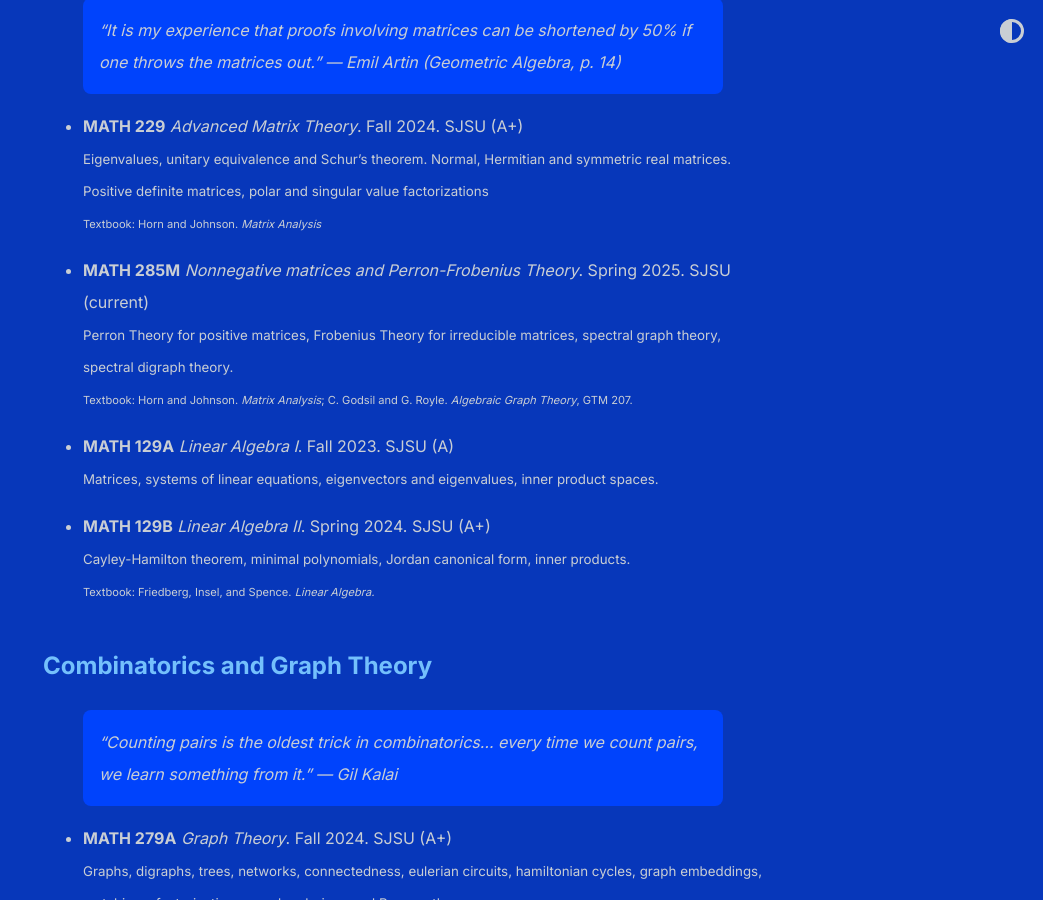
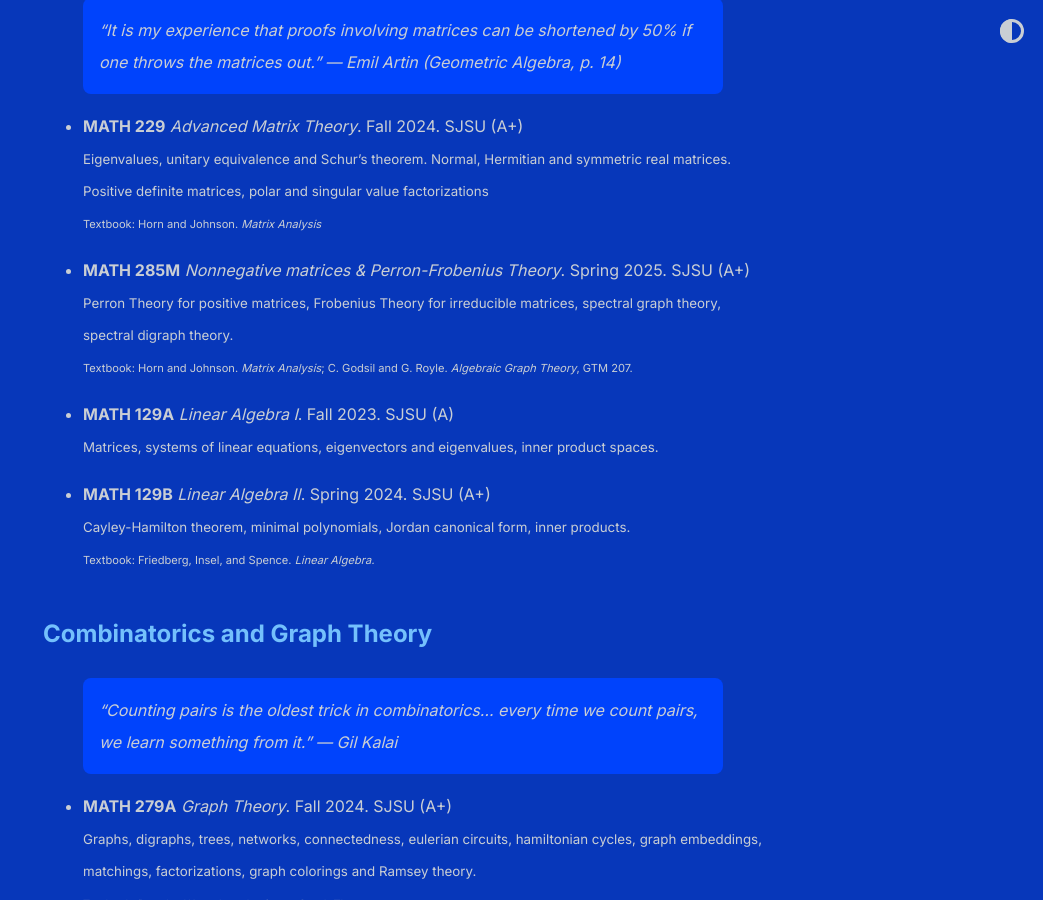
Before and after one commit to shihankanungo/shihankanungo.github.io, a Jekyll site: the page built from courses.md, in a window 1280 px wide and 900 px high, scrolled down 4791 px. Shown: the whole window, without its empty margins (237-1280 px from the left). Built offline with Jekyll 4.4.1, drawn with Linux system fonts in a browser that asks for light colours; some of the changed text lies outside the part shown.

Commit message:
Update courses.md

```diff
--- a/courses.md
+++ b/courses.md
@@ -35,7 +35,7 @@
   <small>Sigma algebras, differentiation, product measures, integration, the spaces *L*<sup>1</sup> and **C**.</small> <br>
   <small><small>Textbook: Stein and Shakarchi. <i>Real Analysis: Measure Theory, Integration, and Hilbert Spaces</i>.</small></small>
 
-- **MATH 231B** *Functional Analysis*. Spring 2025. SJSU (current)<br>
+- **MATH 231B** *Functional Analysis*. Spring 2025. SJSU (A+)<br>
   <small>Function spaces and their duals, operators on function spaces, applications to analysis.</small> <br>
   <small><small>Textbook: Debnath and Mikusiński. <i>Introduction to Hilbert Spaces with Applications</i>.</small></small>
 
@@ -134,7 +134,7 @@
   <small>Eigenvalues, unitary equivalence and Schur’s theorem. Normal, Hermitian and symmetric real matrices. Positive definite matrices, polar and singular value factorizations</small> <br>
   <small><small>Textbook: Horn and Johnson. <i>Matrix Analysis</i></small></small>
 
-- **MATH 285M** *Nonnegative matrices and Perron-Frobenius Theory*. Spring 2025. SJSU (current)<br>
+- **MATH 285M** *Nonnegative matrices & Perron-Frobenius Theory*. Spring 2025. SJSU (A+)<br>
   <small>Perron Theory for positive matrices, Frobenius Theory for irreducible matrices, spectral graph theory, spectral digraph theory.</small> <br>
   <small><small>Textbook: Horn and Johnson. <i>Matrix Analysis</i>; C. Godsil and G. Royle. <i>Algebraic Graph Theory</i>, GTM 207.</small></small>
 
```
